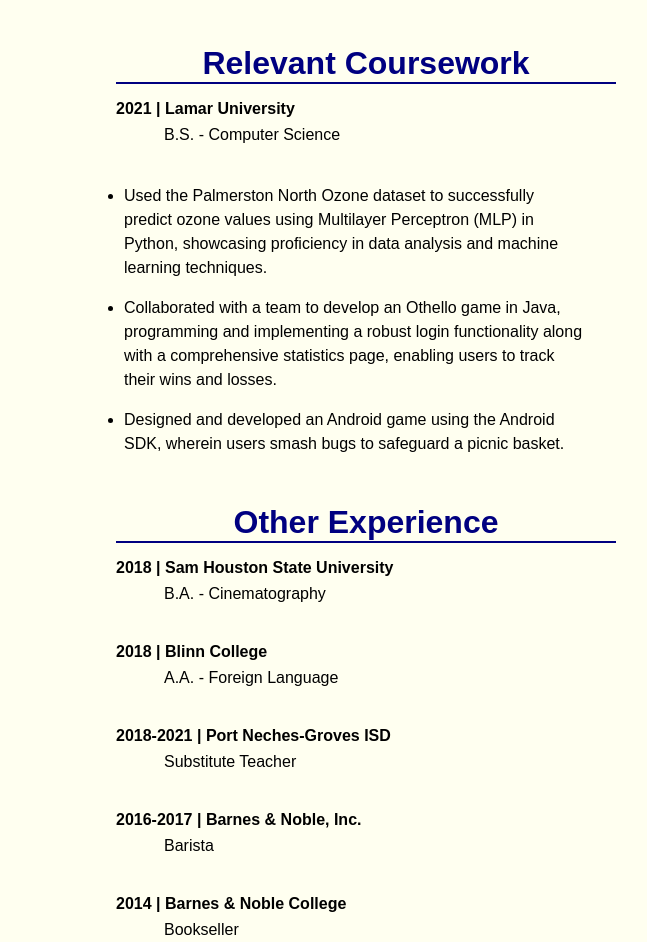
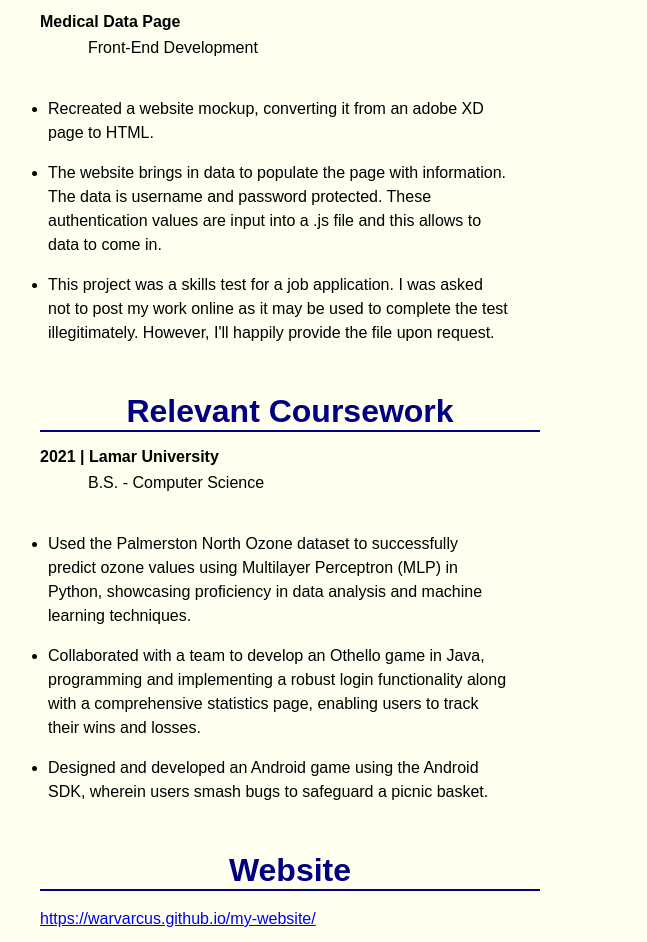
Before and after one commit to Warvarcus/my-website, a plain HTML site: page resume.html in a window 1280 px wide. Shown: the part 1368-2310 px from the top of the page, without its empty margins (476-1123 px from the left). Drawn offline with Linux system fonts and the light colour scheme.

Commit message:
Add files via upload

```diff
--- a/resume.html
+++ b/resume.html
@@ -84,6 +84,22 @@
                     manually sorted before being signed up.
                 </li>
             </ul>
+        <h3><strong>Medical Data Page</strong></h3>
+        <h4>Front-End Development</h4>
+        <div>
+             <ul>
+                 <li>Recreated a website mockup, converting it from an adobe XD page
+                     to HTML.
+                 </li>
+                 <li>The website brings in data to populate the page with information. The data
+                     is username and password protected. These authentication values are input
+                     into a .js file and this allows to data to come in.
+                 </li>
+                 <li>This project was a skills test for a job application. I was asked not to
+                     post my work online as it may be used to complete the test illegitimately.
+                     However, I'll happily provide the file upon request.
+                 </li>
+                </ul>
         </div>
         <h2 class="b">Relevant Coursework</h2>
         <div>
@@ -109,7 +125,9 @@
                 </li>
             </ul>
         </div>
-            <h2 class="d">Other Experience</h2>
+            <h2 class="d">Website</h2>
+            <p><a href="https://warvarcus.github.io/my-website/">https://warvarcus.github.io/my-website/</a></p>
+            <h2 class="b">Other Experience</h2>
         <div>
             <h3><strong>2018 | Sam Houston State University</strong></h3>
             <h4>B.A. - Cinematography</h4>
@@ -136,5 +154,4 @@
 <footer>
     <p class="foot">This resume was created by me in HTML and CSS.</p>
 </footer>
-
 </html>
```
